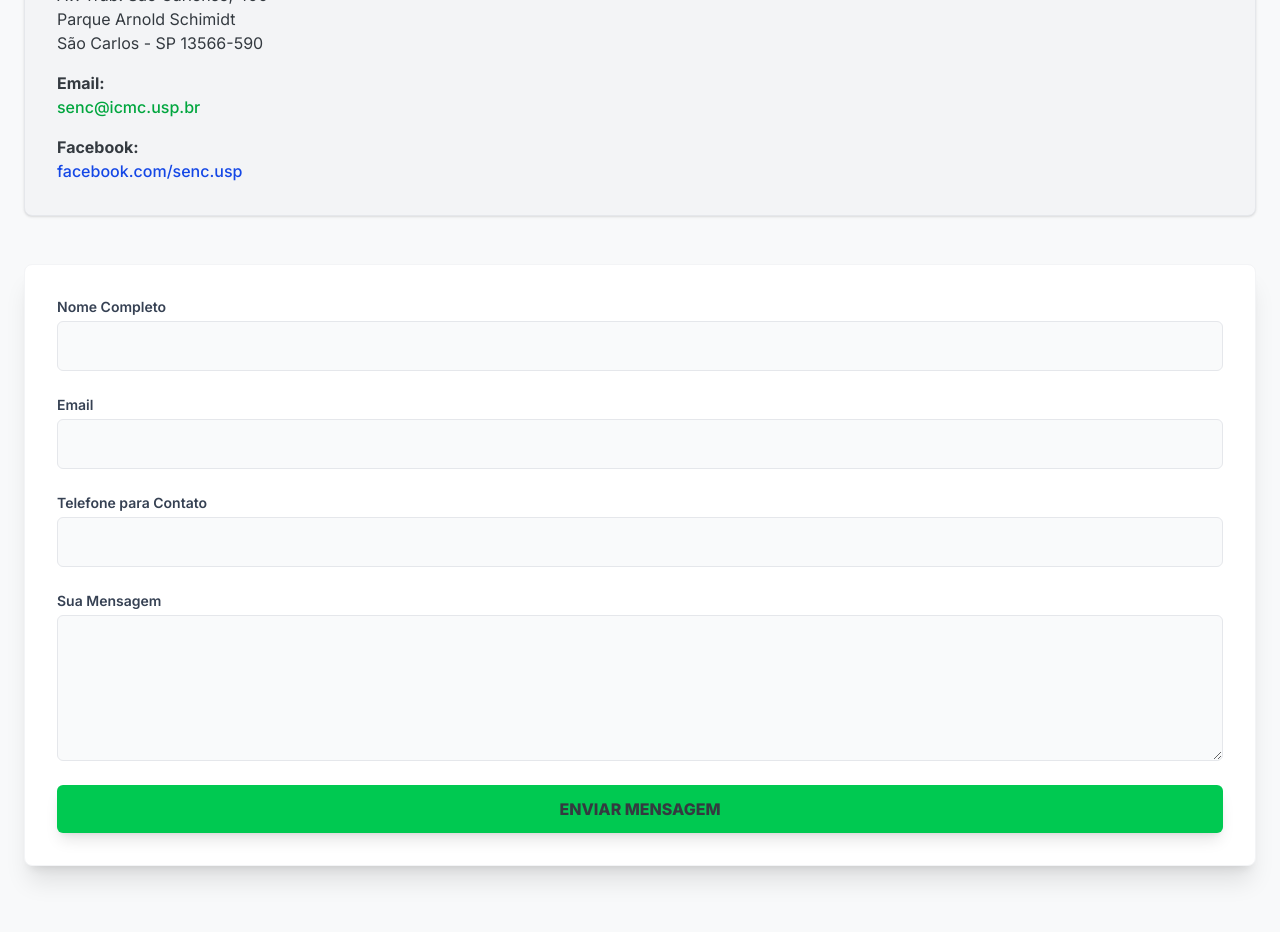
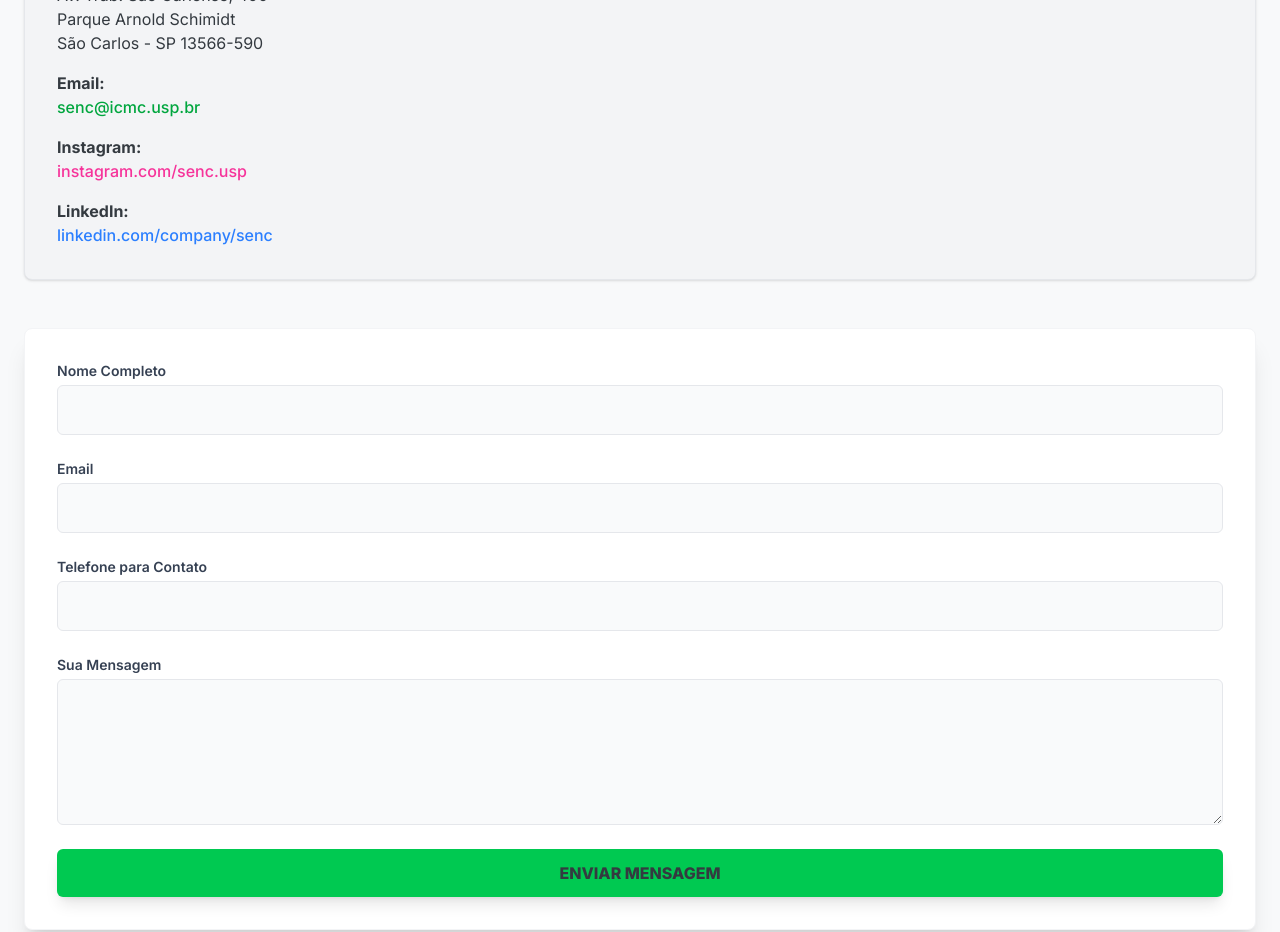
Before and after one commit to SEnC-ICMC/senc-website, a Next.js app: page / in a window 1280 px wide. Shown: the part 2680-3612 px from the top of the page. Built offline with nearby package versions, Linux system fonts and the light colour scheme; no server answers.

Commit message:
fix: deleted facebook contact and added instagram and linkedin

```diff
--- a/src/app/page.tsx
+++ b/src/app/page.tsx
@@ -182,7 +182,9 @@ export default function Home() {
             <ul className="space-y-4">
               <li><strong>Endereço:</strong> <br/>Av. Trab. São Carlense, 400<br/>Parque Arnold Schimidt<br/>São Carlos - SP 13566-590</li>
               <li><strong>Email:</strong> <br/><a href="mailto:senc@icmc.usp.br" className="text-green-600 font-medium hover:underline">senc@icmc.usp.br</a></li>
-              <li><strong>Facebook:</strong> <br/><a href="https://facebook.com/senc.usp" target="_blank" rel="noreferrer" className="text-blue-700 font-medium hover:underline">facebook.com/senc.usp</a></li>
+              <li><strong>Instagram:</strong> <br/><a href="https://instagram.com/senc.usp" target="_blank" rel="noreferrer" className="text-pink-500 font-medium hover:underline">instagram.com/senc.usp</a></li>
+              <li><strong>LinkedIn:</strong> <br/><a href="https://linkedin.com/company/senc" target="_blank" rel="noreferrer" className="text-blue-500 font-medium hover:underline">linkedin.com/company/senc</a></li>
+
             </ul>
           </div>
 
```
